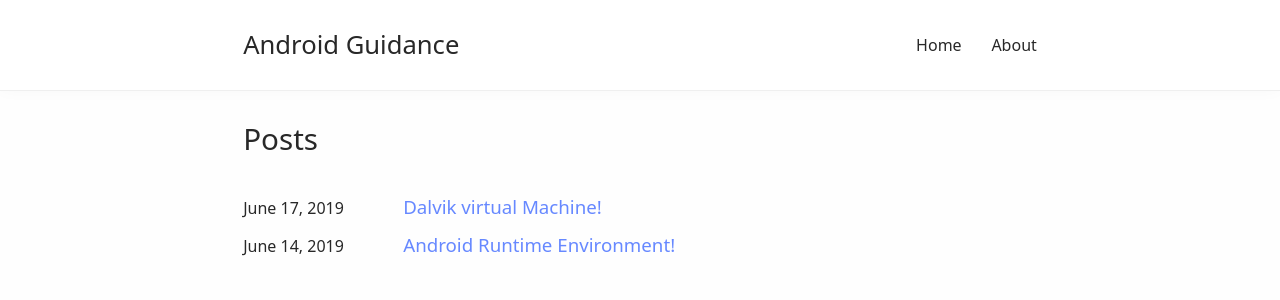
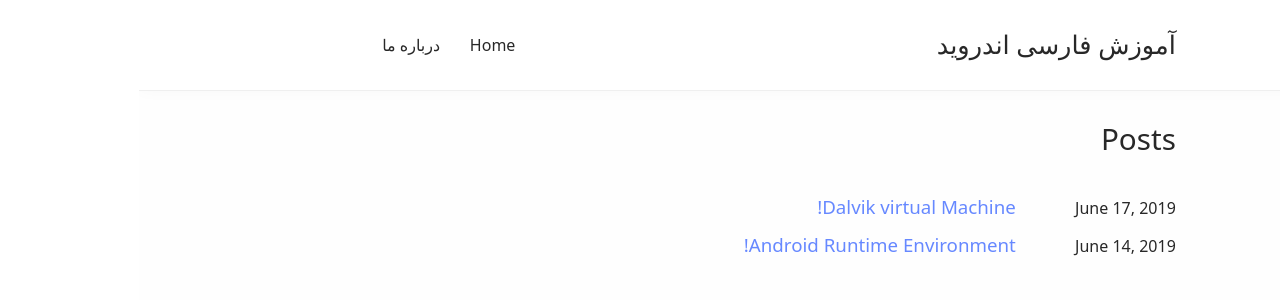
Before and after one commit to eniac1989/Android-Guidance, a Jekyll site: the page built from index.html, in a window 1280 px wide. Shown: the top 300 px of the page. Built offline with Jekyll 4.4.1, drawn with Linux system fonts in a browser that asks for light colours; the list of posts is cut into pages by our own code.

Commit message:
1398-03-31 post

```diff
--- a/_config.yml
+++ b/_config.yml
@@ -1,4 +1,4 @@
-title: "Android Guidance"
+title: "آموزش فارسی اندروید"
 author: "Paniz Alipour"
 description: "This blog aims to provide all required information for android developers"
 lang: "fa"
--- a/assets/css/index.sass
+++ b/assets/css/index.sass
@@ -4,6 +4,7 @@
 body
   display: flex
   min-height: 100vh
+  direction: rtl
 
 nav
   margin: 0.5em -0.8em
```
Also changed, not shown: README.md.
